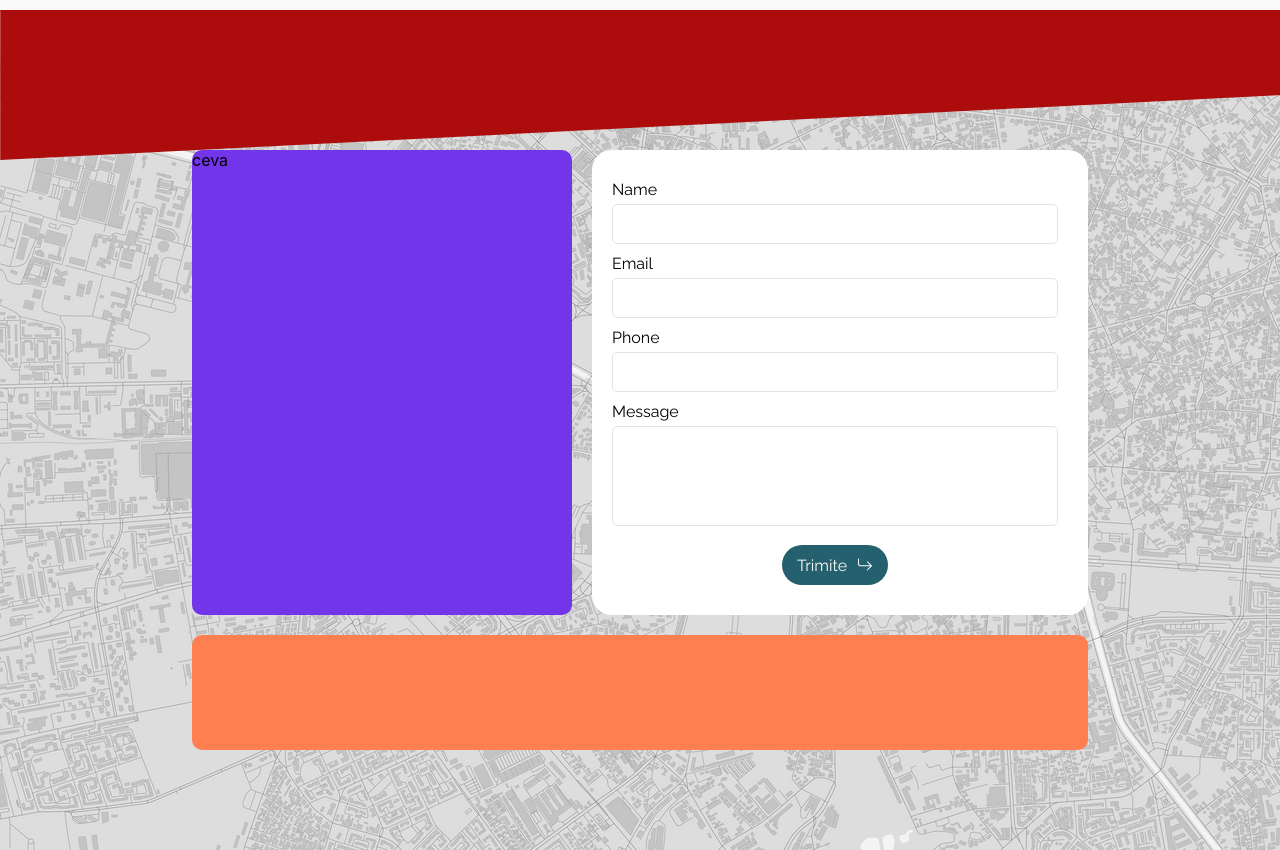
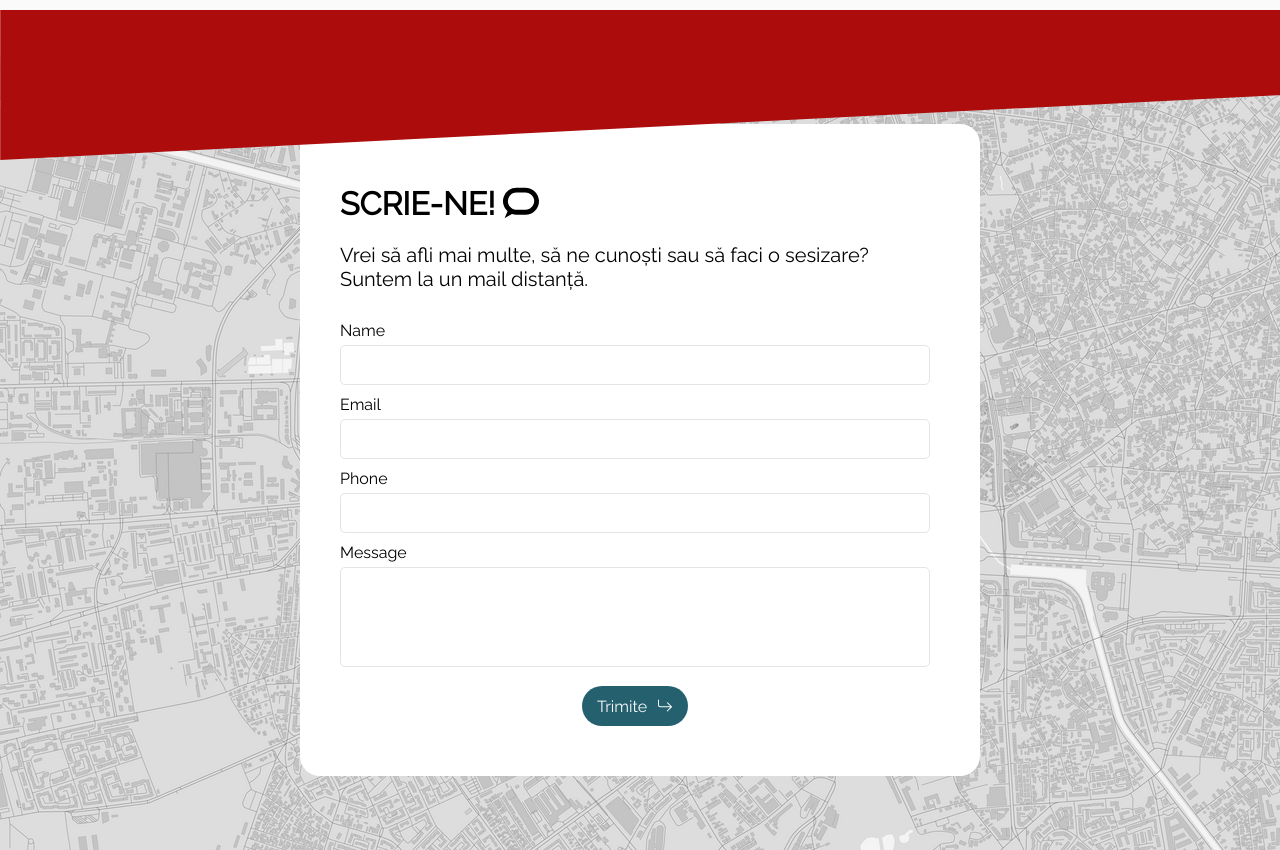
Before and after one commit to bmarcu13/work-management-website, a React (Create React App) app: page / in a window 1280 px wide. Shown: the part 2460-3310 px from the top of the page. Built offline with nearby package versions, Linux system fonts and the light colour scheme.

Commit message:
Implemented UI

```diff
--- a/src/Components/ContactForm/ContactForm.css
+++ b/src/Components/ContactForm/ContactForm.css
@@ -1,11 +1,9 @@
 .contact__container {
     display: block;
     border-radius: 20px;
-    padding: 20px;
     /* max-width: 330px; */
     background-color: rgb(255, 255, 255);
     height: fit-content;
-    flex: 1.2;
 }
 
 .contact__container p {
--- a/src/Components/ContactSection/ContactSection.css
+++ b/src/Components/ContactSection/ContactSection.css
@@ -3,42 +3,24 @@
     height: 100vh;
     display: flex;
     position: relative;
+    background-image: url("../../img/bg-map.png");
+    align-items: center;
     padding-top: 40px;
-    background-image: url("../../img/bg-map.png");
 }
 
 .contact-section .wrapper {
-    max-width: 1100px;
+    max-width: 600px;
     width: 70%;
-    height: 600px;
+    height: fit-content;
     margin: auto;
     display: flex;
-    padding: 20px;
+    padding: 40px;
     flex-direction: column;
+    background-color: white;
+    border-radius: 20px;
 }
 
-.contact-section .wrapper .top {
-    display: flex;
-    width: 100%;
-    height: fit-content;
-    align-items: center;
-}
-
-.contact-section .wrapper .bottom {
-    display: flex;
-    width: 100%;
-    height: 200px;
-    background-color: coral;
-    margin-top: 20px;
-    border-radius: 10px;
-}
-
-.wrapper .left-side-wrapper {
-    height: calc(100%);
-    flex: 1;
-    margin: 20px 20px 20px 0px;
-    background-color: #7235ea;
-    border-radius: 10px;
+.contact-section .wrapper .title {
 }
 
 .cerere-oferta-button {
--- a/src/Components/ContactSection/ContactSection.js
+++ b/src/Components/ContactSection/ContactSection.js
@@ -3,7 +3,7 @@ import ContactForm from "../ContactForm/ContactForm";
 
 import "./ContactSection.css";
 
-import bg from "../../img/bg-map.png";
+import { SiTheconversation } from "react-icons/si";
 
 export default function ContactSection() {
     return (
@@ -23,11 +23,22 @@ export default function ContactSection() {
             </div>
 
             <div className="wrapper">
-                <div className="top">
-                    <div className="left-side-wrapper">ceva</div>
-                    <ContactForm></ContactForm>
+                <div className="title">
+                    <h1 id="contact-form-title">
+                        {" "}
+                        SCRIE-NE!{" "}
+                        <SiTheconversation
+                            size={36}
+                            className="message-icon"
+                            style={{ verticalAlign: "top" }}
+                        ></SiTheconversation>
+                    </h1>
+                    <p style={{ fontSize: "20px" }}>
+                        Vrei să afli mai multe, să ne cunoști sau să faci o
+                        sesizare? Suntem la un mail distanță.
+                    </p>
                 </div>
-                <div className="bottom"></div>
+                <ContactForm></ContactForm>
             </div>
         </div>
     );
```
